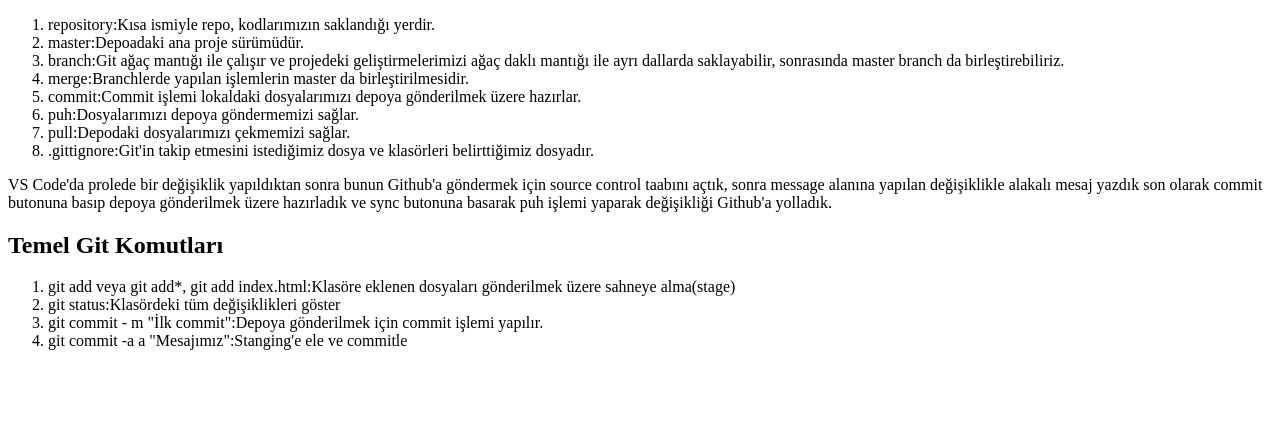
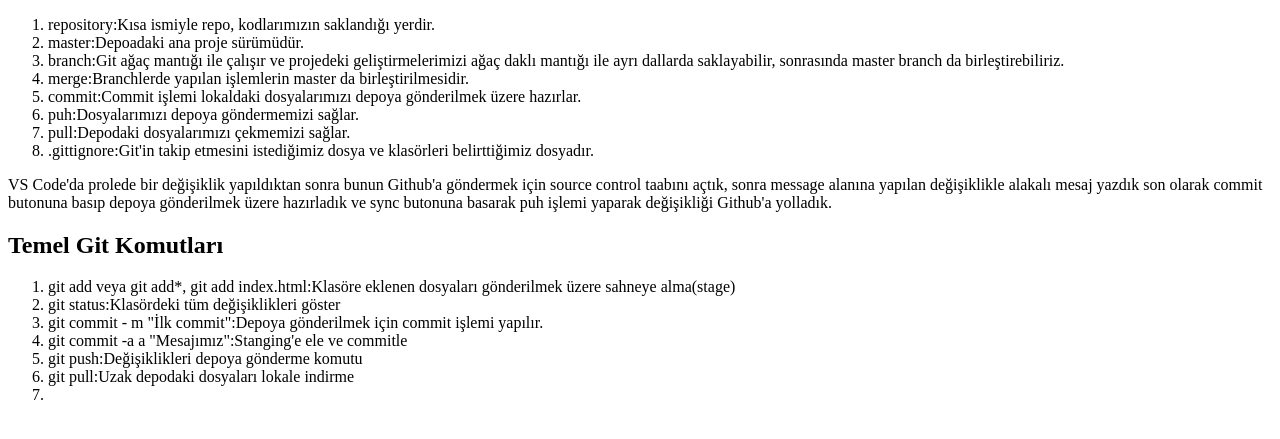
Before and after one commit to Ogunct/P013HtmlCssJs, a plain HTML site: page github.html in a window 1280 px wide. Shown: the part 105-544 px from the top of the page. Drawn offline with Linux system fonts and the light colour scheme.

Commit message:
git push ve pull

```diff
--- a/github.html
+++ b/github.html
@@ -50,6 +50,9 @@
         yapılır.
       </li>
       <li>git commit -a a "Mesajımız":Stanging'e ele ve commitle</li>
+      <li>git push:Değişiklikleri depoya gönderme komutu</li>
+      <li>git pull:Uzak depodaki dosyaları lokale indirme</li>
+      <li></li>
     </ol>
   </body>
 </html>
```
